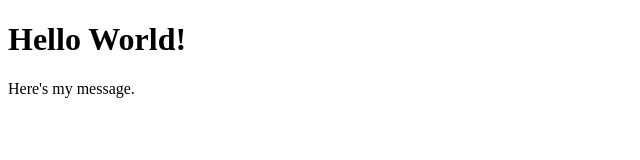
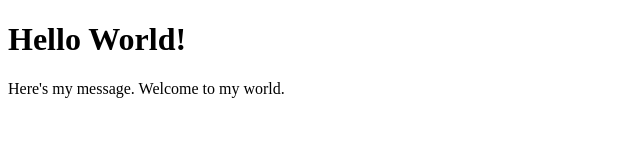
Before and after one commit to DavidRepasky/git-test, a website: page index.html in a window 1280 px wide. Shown: the whole page, without its empty margins (0-640 px from the left). Drawn offline with Linux system fonts and the light colour scheme.

Commit message:
Third Commit

```diff
--- a/index.html
+++ b/index.html
@@ -5,6 +5,6 @@
     </head>
     <body>
         <h1>Hello World!</h1>
-        <p>Here's my message.</p>
+        <p>Here's my message. Welcome to my world.</p>
     </body>
 </html>
```
Also changed, not shown: package.json (added, +19 -0 lines), 2 other files.
